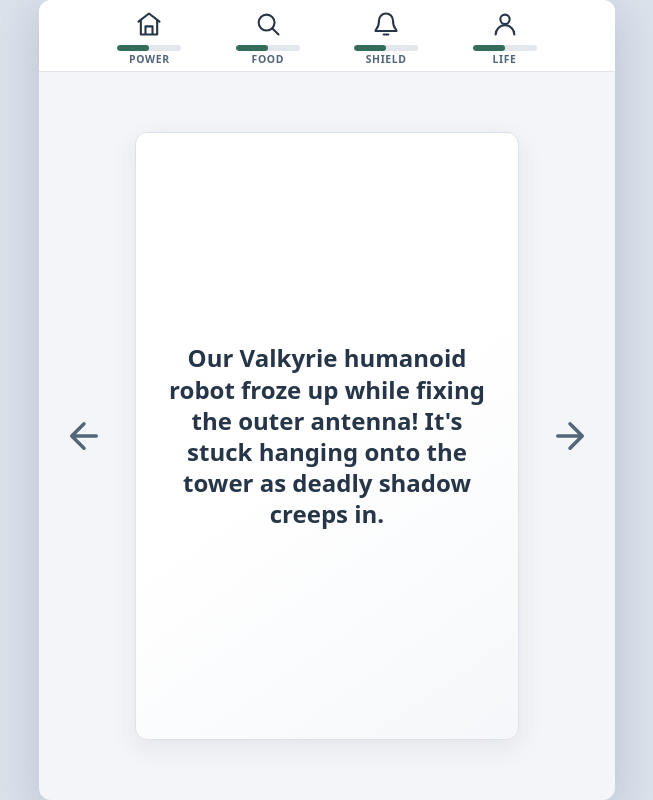
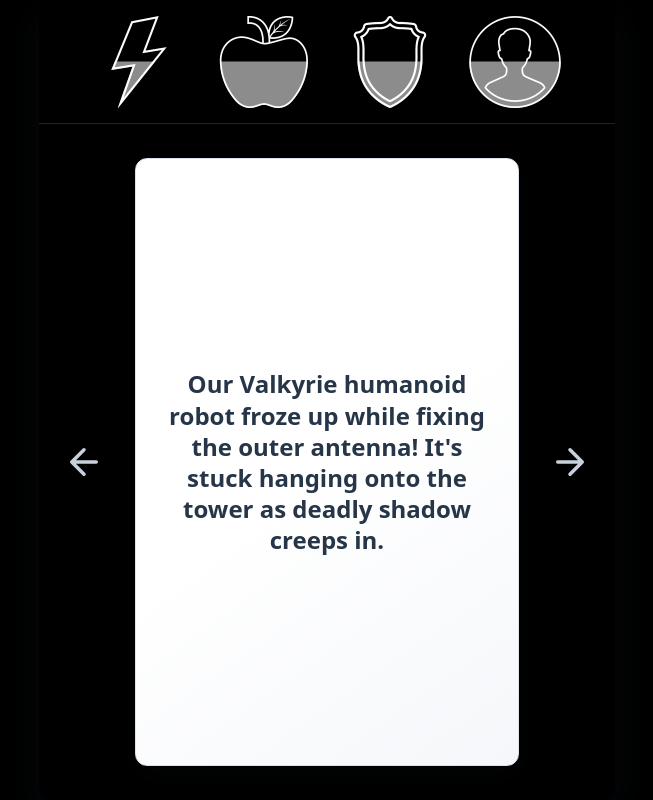
Before and after one commit to Spillw4y/nasaProject, a plain HTML site: page index.html in a window 1280 px wide. Shown: the whole page, without its empty margins (313-966 px from the left). Drawn offline with Linux system fonts and the light colour scheme.

Commit message:
Preview icons, updated ui

```diff
--- a/Meters.js
+++ b/Meters.js
@@ -16,11 +16,12 @@ async function loadDecks() {
   return response.json();
 }
 
-// Draw the current values on the page by setting each bar's width.
+// Draw the current values on the page. Each icon's fill reads its level (0 to 100)
+// from the --level CSS variable, and styles.css turns that into how far up the symbol is filled.
 function updateMeters() {
   for (const name in meters) {
-    const bar = document.getElementById(meterIds[name]);
-    if (bar) bar.style.width = meters[name] + "%";
+    const fill = document.getElementById(meterIds[name]);
+    if (fill) fill.style.setProperty("--level", meters[name]);
   }
 }
 
--- a/index.html
+++ b/index.html
@@ -10,32 +10,28 @@
     <div class="app-shell">
     <header>
         <div class="meter-item">
-            <span class="icon-button">
-                <svg viewBox="0 0 24 24" aria-hidden="true"><path d="m3 10 9-7 9 7"></path><path d="M5 9v12h14V9M9 21v-7h6v7"></path></svg>
-            </span>
-            <div class="meter-bar"><div id="powerMeter"></div></div>
-            <span class="meter-label">Power</span>
+            <div class="meter-icon" data-meter="power" role="img" aria-label="Power">
+                <div class="meter-fill" id="powerMeter"></div>
+                <div class="meter-outline"></div>
+            </div>
         </div>
         <div class="meter-item">
-            <span class="icon-button">
-                <svg viewBox="0 0 24 24" aria-hidden="true"><circle cx="10.8" cy="10.8" r="6.8"></circle><path d="m16 16 5 5"></path></svg>
-            </span>
-            <div class="meter-bar"><div id="foodMeter"></div></div>
-            <span class="meter-label">Food</span>
+            <div class="meter-icon" data-meter="food" role="img" aria-label="Food">
+                <div class="meter-fill" id="foodMeter"></div>
+                <div class="meter-outline"></div>
+            </div>
         </div>
         <div class="meter-item">
-            <span class="icon-button">
-                <svg viewBox="0 0 24 24" aria-hidden="true"><path d="M18 9a6 6 0 0 0-12 0c0 7-3 7-3 9h18c0-2-3-2-3-9"></path><path d="M10 21h4"></path></svg>
-            </span>
-            <div class="meter-bar"><div id="shieldMeter"></div></div>
-            <span class="meter-label">Shield</span>
+            <div class="meter-icon" data-meter="shield" role="img" aria-label="Shield">
+                <div class="meter-fill" id="shieldMeter"></div>
+                <div class="meter-outline"></div>
+            </div>
         </div>
         <div class="meter-item">
-            <span class="icon-button">
-                <svg viewBox="0 0 24 24" aria-hidden="true"><circle cx="12" cy="8" r="4"></circle><path d="M4 21a8 8 0 0 1 16 0"></path></svg>
-            </span>
-            <div class="meter-bar"><div id="lifeMeter"></div></div>
-            <span class="meter-label">Life</span>
+            <div class="meter-icon" data-meter="life" role="img" aria-label="Life">
+                <div class="meter-fill" id="lifeMeter"></div>
+                <div class="meter-outline"></div>
+            </div>
         </div>
     </header>
     <main aria-label="Main content">
--- a/script.js
+++ b/script.js
@@ -145,10 +145,27 @@ function startGame() {
     showNextCard();
 }
 
+// Colour the meters a choice would change: green if it goes up, red if it goes down.
+// Pass null to put every meter back to its normal colour.
+function previewMeters(direction) {
+    const showing = direction && !gameOver && currentId !== null;
+    const effects = showing ? (currentCard()[direction].effects || {}) : {};
+    for (const name in meterIds) {
+        const fill = document.getElementById(meterIds[name]);
+        const item = fill && fill.closest(".meter-item");
+        if (!item) continue;
+        const change = effects[name] || 0;
+        if (change > 0) item.dataset.preview = "up";
+        else if (change < 0) item.dataset.preview = "down";
+        else item.removeAttribute("data-preview");
+    }
+}
+
 function setDecisionHint(direction) {
     Object.entries(decisionHints).forEach(([key, arrow]) => {
         arrow.classList.toggle("is-active", key === direction);
     });
+    previewMeters(direction);
 }
 
 function showSwipe(direction) {
--- a/styles.css
+++ b/styles.css
@@ -7,7 +7,7 @@ body {
     display: flex;
     justify-content: center;
     align-items: stretch;
-    background: #d9e1eb;
+    background: #000;
     }
             body > .app-shell {
                 width: min(45vw, 900px);
@@ -15,11 +15,11 @@ body {
                 display: flex;
                 flex-direction: column;
                 overflow: hidden;
-                background: #f3f5f8;
+                background: #000;
                 border-radius: 12px;
                 box-shadow: 0 12px 40px rgb(34 52 72 / 18%);
             }
-            header { height: 72px; flex: 0 0 72px; display: flex; align-items: center; justify-content: space-evenly; gap: 0; padding: 0 24px; background: #fff; border-bottom: 1px solid #e3e7ed; }
+            header { height: 124px; flex: 0 0 124px; display: flex; align-items: center; justify-content: space-evenly; gap: 0; padding: 0 24px; background: #000; border-bottom: 1px solid #1f242b; }
             .icon-button { width: 52px; height: 52px; display: grid; place-items: center; padding: 0; color: #263648; }
             .icon-button svg { width: 28px; height: 28px; fill: none; stroke: currentColor; stroke-width: 1.8; stroke-linecap: round; stroke-linejoin: round; }
             main { flex: 1; min-height: 0; display: grid; grid-template-columns: minmax(42px, 1fr) minmax(120px, 480px) minmax(42px, 1fr); align-items: center; justify-items: center; gap: 24px; padding: 24px; }
@@ -30,19 +30,34 @@ body {
             .panel[data-swipe-direction="right"] { border-color: #326e5a; }
             .swipe-toast { position: fixed; left: 50%; bottom: 28px; z-index: 1; max-width: calc(100vw - 32px); padding: 16px 22px; border-top: 3px solid #c5a45e; color: #fff; background: #1c2a3a; border-radius: 4px; box-shadow: 0 12px 32px rgb(19 34 52 / 28%); font-size: 0.95rem; font-weight: 600; letter-spacing: 0.03em; text-align: center; opacity: 0; transform: translate(-50%, 12px); transition: opacity 220ms ease, transform 220ms ease; pointer-events: none; }
             .swipe-toast.is-visible { opacity: 1; transform: translate(-50%, 0); }
-            .arrow { position: relative; display: flex; flex-direction: column; align-items: center; color: #526579; }
+            .arrow { position: relative; display: flex; flex-direction: column; align-items: center; color: #c9d2dc; }
             .arrow-label { position: absolute; bottom: calc(100% + 24px); left: 50%; z-index: 1; color: #263648; font-size: 1.1rem; font-weight: 700; letter-spacing: 0.08em; text-transform: uppercase; white-space: nowrap; visibility: hidden; opacity: 0; transform: translateX(-50%); transition: opacity 160ms ease; }
             .arrow.is-active { z-index: 2; }
             .arrow.is-active .arrow-label { visibility: visible; opacity: 1; }
             .arrow svg { width: 42px; height: 42px; fill: none; stroke: currentColor; stroke-width: 2; stroke-linecap: round; stroke-linejoin: round; }
             @media (max-width: 480px) { body > .app-shell { width: 90vw; } header { padding: 0 12px; gap: 4px; } main { gap: 8px; padding: 20px 10px; } }
 
-            /* Meters in the header: icon, bar, label. Meters.js sets the width of the inner div. */
-            .meter-item { display: flex; flex-direction: column; align-items: center; gap: 3px; width: 64px; }
-            .meter-item .icon-button { height: 36px; }
-            .meter-bar { width: 100%; height: 6px; border-radius: 3px; background: #e3e7ed; overflow: hidden; }
-            .meter-bar > div { width: 50%; height: 100%; border-radius: 3px; background: #326e5a; transition: width 400ms ease; }
-            .meter-label { font: 600 0.65rem/1 system-ui, sans-serif; letter-spacing: 0.06em; text-transform: uppercase; color: #526579; }
+            /* Meters in the header. Each icon is two layers that share one colour, --tone:
+               .meter-outline is the symbol's outline, and .meter-fill is the level inside it.
+               Both are plain coloured boxes cut to shape by a mask image (images/<name>-outline.png and -fill.png).
+               Meters.js sets --level (0 to 100) on .meter-fill, which is clipped from the top so it rises from the
+               bottom. Every symbol sits between 4% and 96% of its tile, so 0 is empty and 100 is full for all four.
+               --tone is white at rest. While a choice is previewed, script.js marks each meter it would change,
+               and the outline and fill both turn green (going up) or red (going down). */
+            .meter-item { --tone: #fff; display: flex; align-items: center; justify-content: center; }
+            .meter-item[data-preview="up"] { --tone: #3ecf8e; }
+            .meter-item[data-preview="down"] { --tone: #e5484d; }
+            .meter-icon { position: relative; width: min(100px, 21vw); aspect-ratio: 1; }
+            .meter-outline, .meter-fill { position: absolute; inset: 0; background: var(--tone); -webkit-mask-repeat: no-repeat; mask-repeat: no-repeat; -webkit-mask-size: 100% 100%; mask-size: 100% 100%; transition: background-color 160ms ease; }
+            .meter-fill { --level: 50; opacity: 0.55; clip-path: inset(calc(4% + (100 - var(--level)) * 0.92%) 0 0 0); transition: clip-path 400ms ease, background-color 160ms ease; }
+            .meter-icon[data-meter="power"] .meter-outline { -webkit-mask-image: url("images/energy-outline.png"); mask-image: url("images/energy-outline.png"); }
+            .meter-icon[data-meter="power"] .meter-fill { -webkit-mask-image: url("images/energy-fill.png"); mask-image: url("images/energy-fill.png"); }
+            .meter-icon[data-meter="food"] .meter-outline { -webkit-mask-image: url("images/food-outline.png"); mask-image: url("images/food-outline.png"); }
+            .meter-icon[data-meter="food"] .meter-fill { -webkit-mask-image: url("images/food-fill.png"); mask-image: url("images/food-fill.png"); }
+            .meter-icon[data-meter="shield"] .meter-outline { -webkit-mask-image: url("images/shielding-outline.png"); mask-image: url("images/shielding-outline.png"); }
+            .meter-icon[data-meter="shield"] .meter-fill { -webkit-mask-image: url("images/shielding-fill.png"); mask-image: url("images/shielding-fill.png"); }
+            .meter-icon[data-meter="life"] .meter-outline { -webkit-mask-image: url("images/morale-outline.png"); mask-image: url("images/morale-outline.png"); }
+            .meter-icon[data-meter="life"] .meter-fill { -webkit-mask-image: url("images/morale-fill.png"); mask-image: url("images/morale-fill.png"); }
 
             /* Card content: the situation text. */
             .panel { display: flex; flex-direction: column; padding: 28px 24px; font-family: system-ui, sans-serif; color: #263648; }
```
Also changed, not shown: images/energy-fill.png (added), images/energy-mask.png (added), images/energy-outline.png (added), images/food-fill.png (added), images/food-mask.png (added), images/food-outline.png (added), images/morale-fill.png (added), images/morale-mask.png (added), images/morale-outline.png (added), images/shielding-fill.png (added), images/shielding-mask.png (added), images/shielding-outline.png (added).
